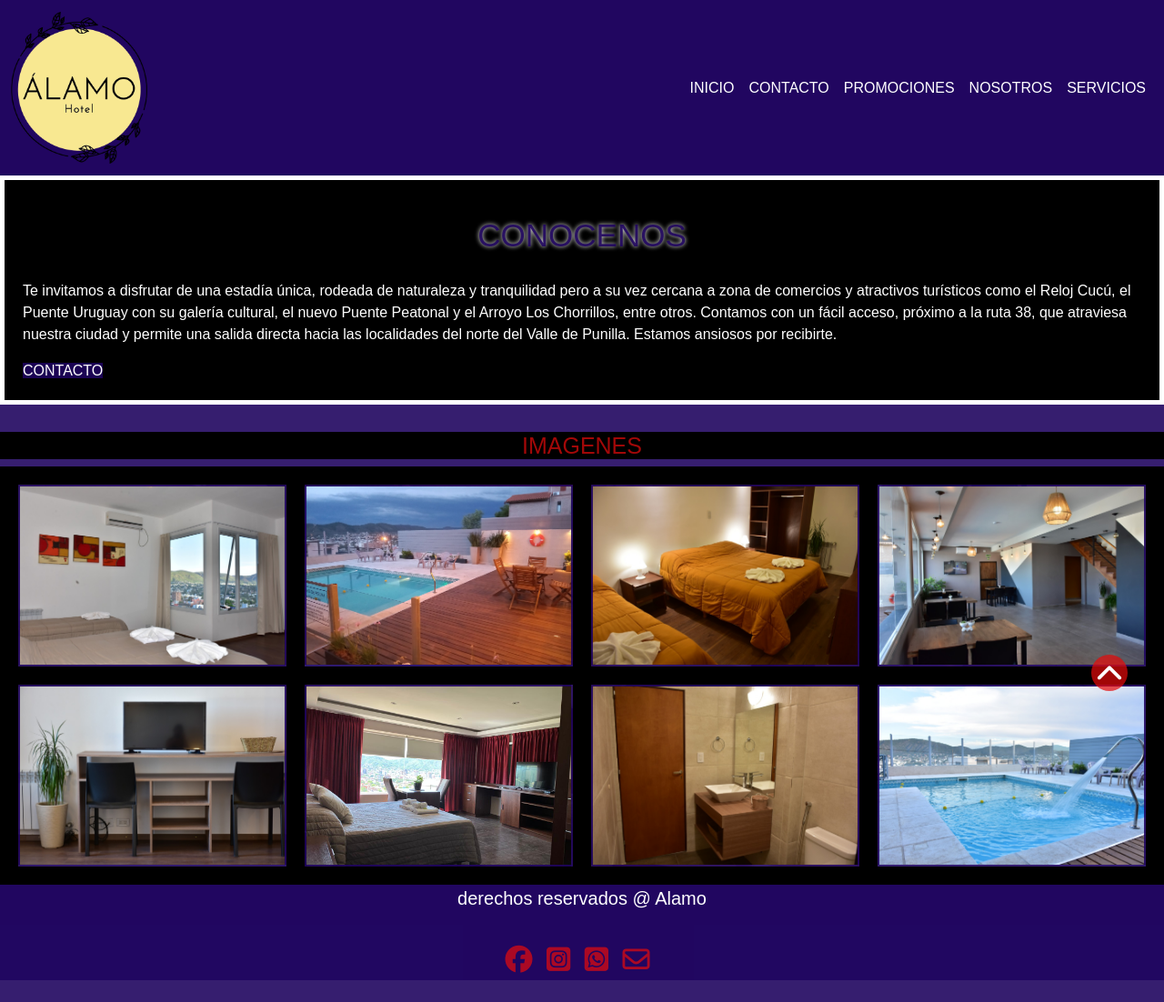
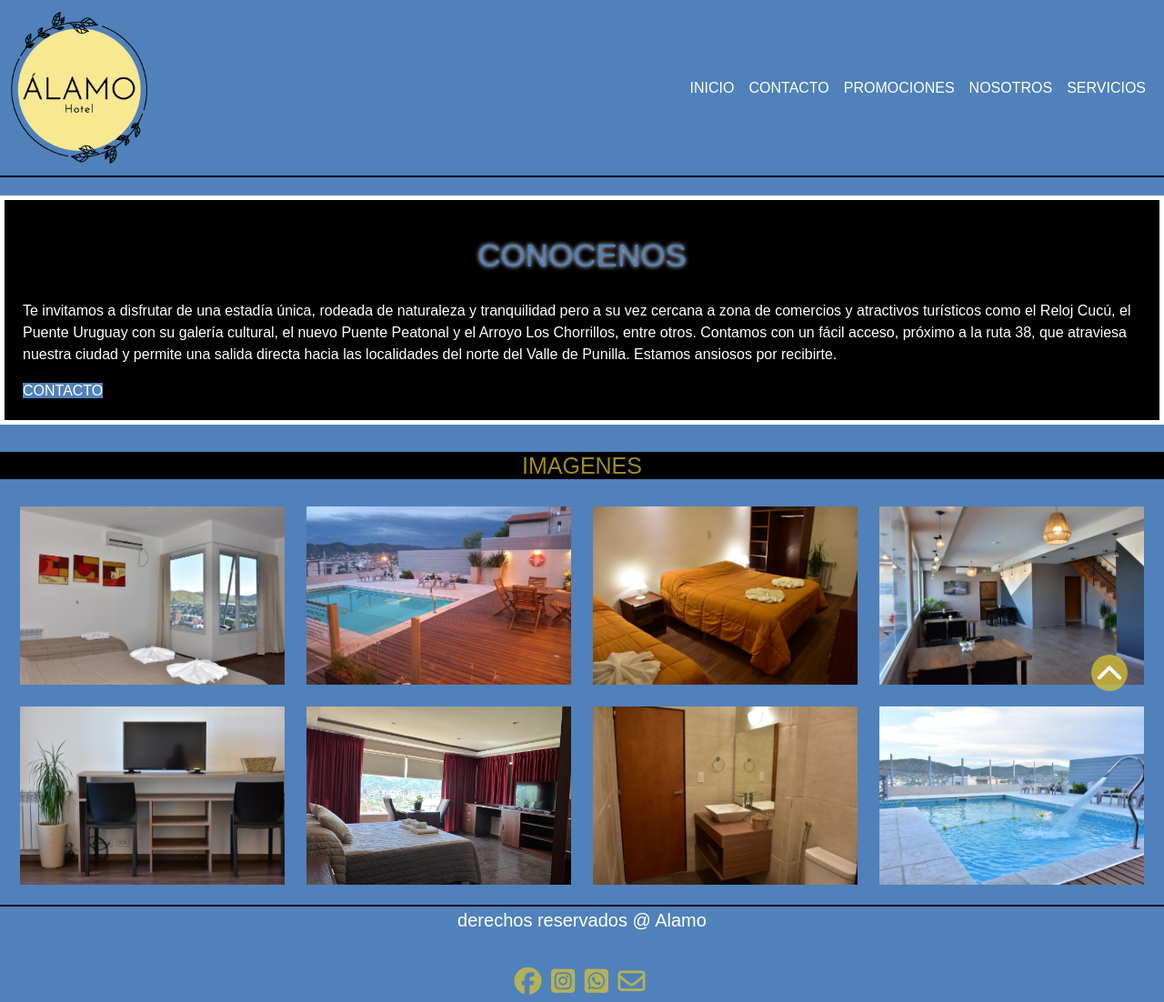
Before and after one commit to NahuelRodriguez2509/PF-nahuel-rodriguez, a website: page index.html in a window 1280 px wide. Shown: the whole page at 91% size. Before the commit the page ends 1078 px from the top, so only its background shows below. Drawn offline with nearby package versions, Linux system fonts and the light colour scheme; a web font is replaced by a local one.

Commit message:
nuevas modificaiones

```diff
--- a/scss/estilos.scss
+++ b/scss/estilos.scss
@@ -1,14 +1,16 @@
 @import url('https://fonts.googleapis.com/css2?family=Madimi+One&display=swap');
+
 
 @mixin ancla{
     text-decoration:none ;
     background-color: black;
 
 
+
 }
 
-$color1:rgba(31, 4, 95, 0.893);
-$color2:rgba(230, 11, 11, 0.707);
+$color1:rgb(80, 129, 186);
+$color2:rgba(224, 197, 47, 0.707);
 
 *{
     margin:0;
@@ -24,9 +26,10 @@ footer{
     height: 100%;
     width: 100%;
     text-align: center;
-    background-color: $color1;
+    background-color:$color1;
     color: white;
     font-size: 20px;
+    border-top:2px solid black;
 }
 .redes{
     margin-top: 30px;
@@ -34,12 +37,15 @@ footer{
 .redes a{
     color:$color2;
     font-size: 30px;
-    letter-spacing: 10px;
+    letter-spacing: 5px;
+
 }
 .redes a:hover{
-@include ancla;
+    background-color:blue;
+
 }
 .navbar{
+    height: 100%;
     background-color: $color1;
     width: 100%;
 }
@@ -81,7 +87,7 @@ h1{
     grid-template-columns: 1fr;
     grid-template-rows: repeat(8,200px);
     padding: 20px;
-    background-color: black;
+    background-color: $color1;
     grid-gap: 20px;
 
 }
@@ -165,7 +171,8 @@ body{
     background-color: $color1;
 }
 .call{
-    height: 100%;
+    width: 100%;
+    height:100%;
     @include ancla;
     color: white;
     padding: 20px;
@@ -220,3 +227,9 @@ html{
     text-transform: uppercase;
     text-align: center;
 }
+header{
+    height: 100%;
+    width: 100%;
+    border-bottom: 2px solid black;
+    margin-bottom: 20px;
+}
```
Also changed, not shown: css/estilos.css, scss/estilos.css, 2 other files.
